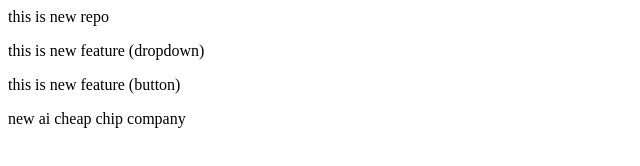
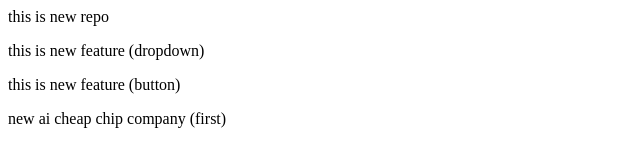
Before and after one commit to ParamjeetSinghChahal/localrepo, a plain HTML site: page index.html in a window 1280 px wide. Shown: the full height of the page, 0-640 px from the left. Drawn offline with Linux system fonts and the light colour scheme.

Commit message:
another change

```diff
--- a/index.html
+++ b/index.html
@@ -1,4 +1,4 @@
 <p>this is new repo</p>
 <p>this is new feature (dropdown)</p>
 <p>this is new feature (button)</p>
-<p>new ai cheap chip company</p>
+<p>new ai cheap chip company (first)</p>
```
